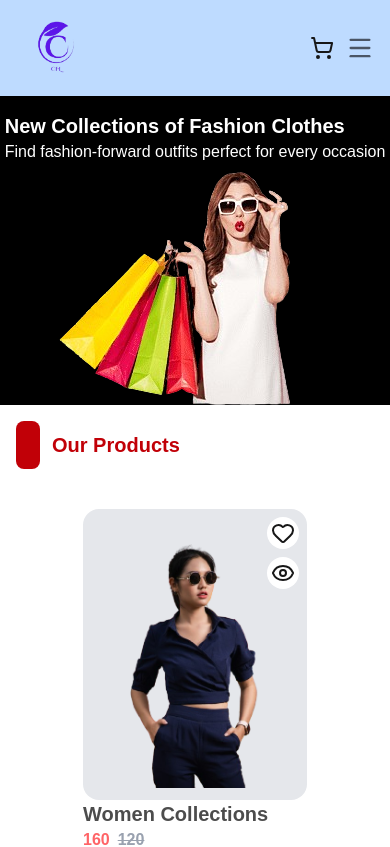
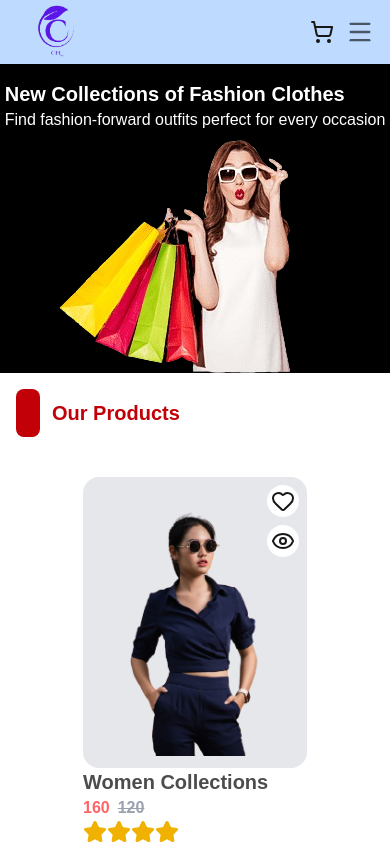
Before and after one commit to PirAdnan1/newstore, a Next.js app: page / in a window 390 px wide. Shown: the top 847 px of the page. Built offline with nearby package versions, Linux system fonts and the light colour scheme.

Commit message:
fix logo padding

```diff
--- a/app/components/Navbar.jsx
+++ b/app/components/Navbar.jsx
@@ -15,7 +15,7 @@ export default function Navbar() {
 
   return (
     <Container>
-    <nav className="shadow-md w-full py-4 sticky top-0 z-10 bg-blue-200">
+    <nav className="shadow-md w-full md:py-4 sticky top-0 z-10 bg-blue-200">
       <div className="mx-auto px-4 sm:px-6 lg:px-8">
         <div className="flex justify-between items-center h-16">
           {/* Logo */}
```
